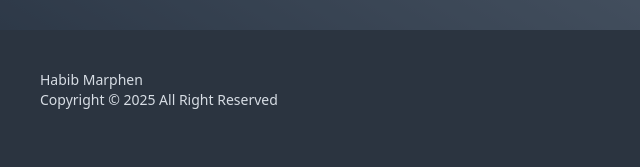
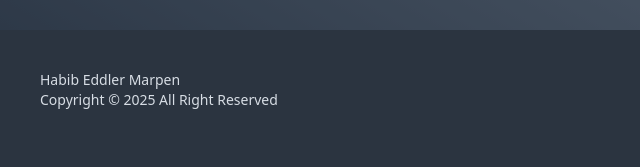
Before and after one commit to Eddler345/porto, a plain HTML site: page index.html in a window 1280 px wide. Shown: the part 770-937 px from the top of the page, 0-640 px from the left. Drawn offline with nearby package versions, Linux system fonts and the light colour scheme.

Commit message:
index.html

```diff
--- a/index.html
+++ b/index.html
@@ -107,7 +107,7 @@
     <footer class="footer bg-neutral text-neutral-content p-10">
       <aside>
         <p class="hover:text-orange-500 transition duration-200 delay-75 cursor-pointer">
-          Habib Marphen
+          Habib Eddler Marpen
           <br />
           Copyright &copy; 2025 All Right Reserved
         </p>
```
